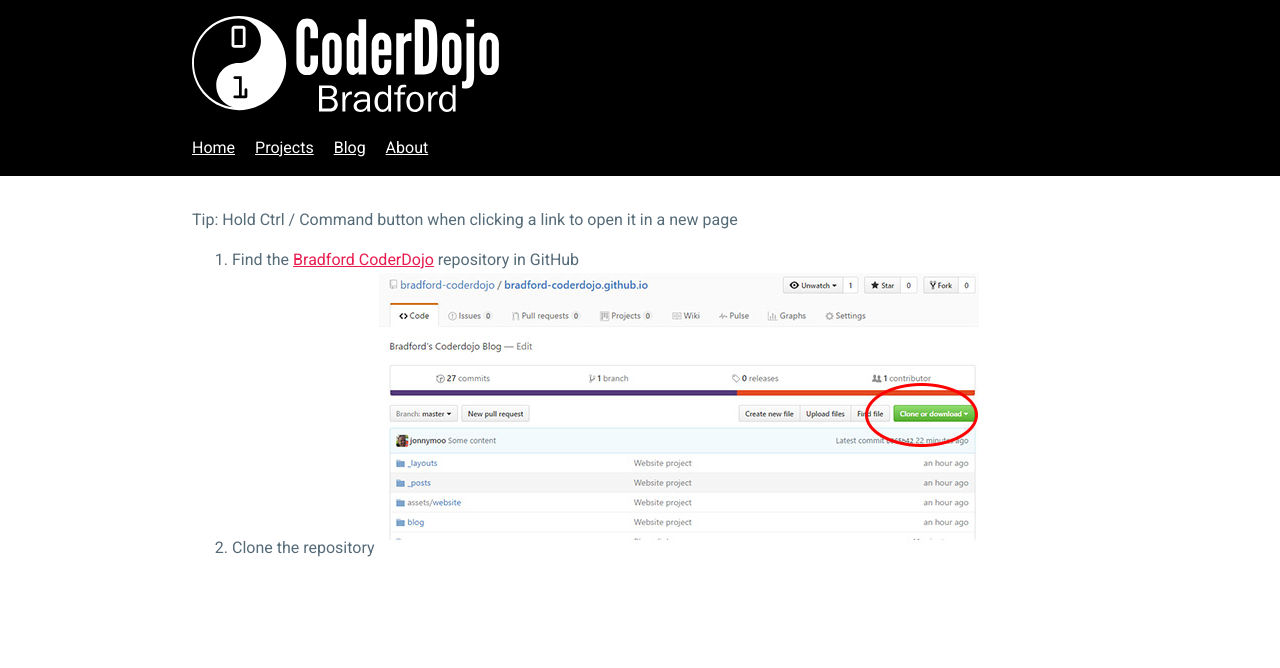
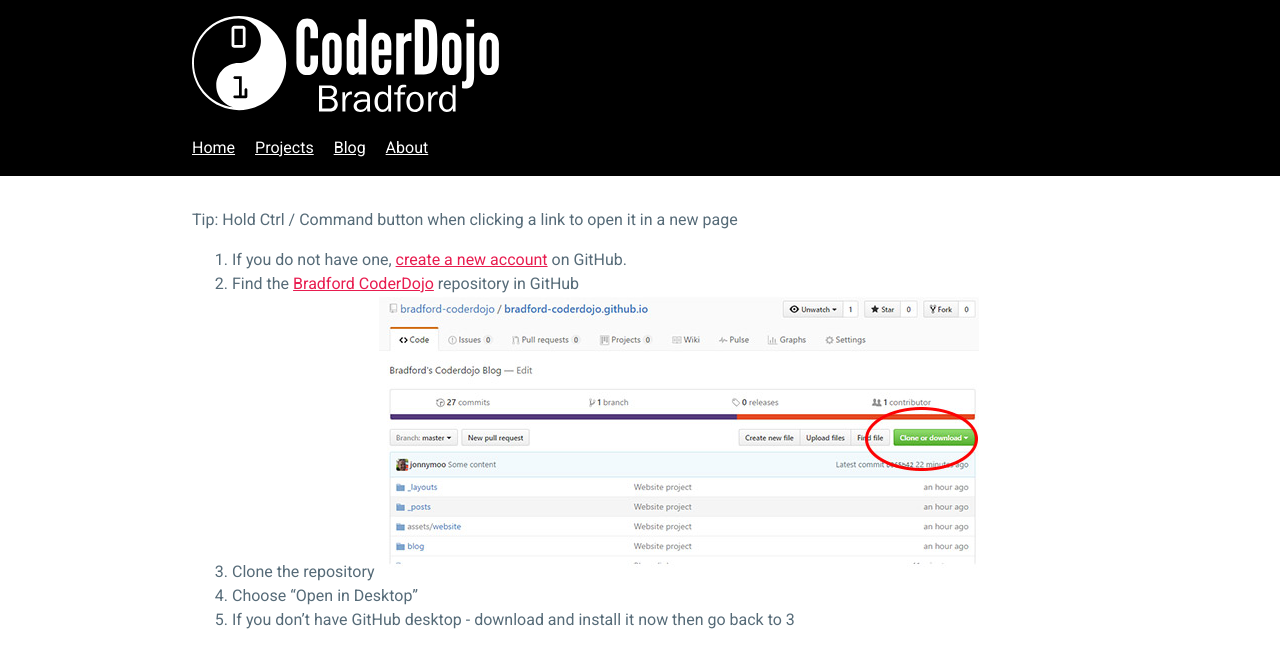
Before and after one commit to bradford-coderdojo/bradford-coderdojo.github.io, a Jekyll site: the page built from project/website/how-to-create-a-new-project.md, in a window 1280 px wide. Shown: the top 668 px of the page. Built offline with Jekyll 4.4.1, drawn with Linux system fonts in a browser that asks for light colours.

Commit message:
Instruction tests

```diff
--- a/project/website/how-to-create-a-new-project.md
+++ b/project/website/how-to-create-a-new-project.md
@@ -6,5 +6,8 @@
 
 Tip:  Hold Ctrl / Command button when clicking a link to open it in a new page
 
-1. Find the [Bradford CoderDojo](https://github.com/bradford-coderdojo/bradford-coderdojo.github.io) repository in GitHub
-2. Clone the repository ![Picture showing where the clone button is in GitHub](/assets/website/instructions-clone.jpg "Clone example")
+1. If you do not have one, [create a new account](https://github.com/join) on GitHub.
+2. Find the [Bradford CoderDojo](https://github.com/bradford-coderdojo/bradford-coderdojo.github.io) repository in GitHub
+3. Clone the repository ![Picture showing where the clone button is in GitHub](/assets/website/instructions-clone.jpg "Clone example")
+4. Choose "Open in Desktop"
+5. If you don't have GitHub desktop - download and install it now then go back to 3
```
